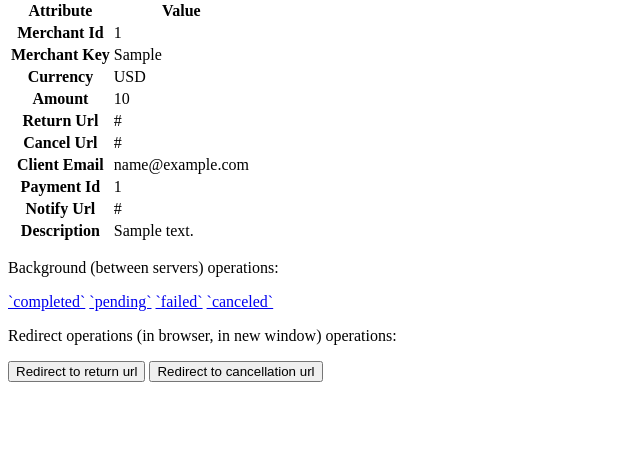
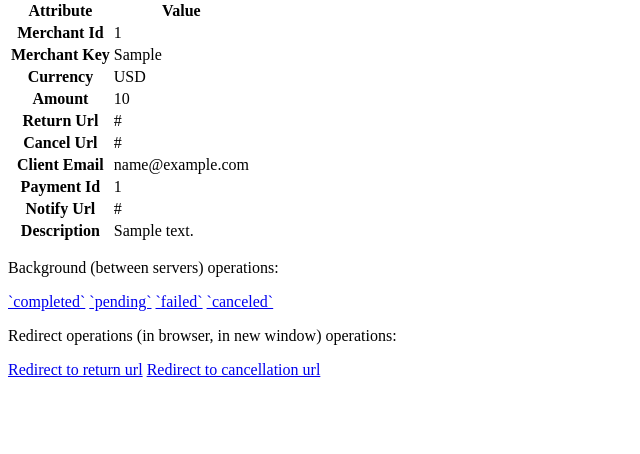
Before and after one commit to bpacholek/fakepay, a Symfony app: template templates/found.html.twig in a window 1280 px wide. Shown: the part 192-646 px from the top of the page, without its empty margins (0-640 px from the left). Run offline with Twig, Linux system fonts and the light colour scheme; the template is opened without the code that fills it: most values are stand-ins (such as "Sample title", 1, 10 or a date in 2020); some libraries are stand-ins or nearby versions.

Commit message:
fakepay redirect urls

```diff
--- a/templates/found.html.twig
+++ b/templates/found.html.twig
@@ -71,8 +71,8 @@
         </div>
         <div class="col-sm">
             <p>Redirect operations (in browser, in new window) operations:</p>
-            <button type="button" class="btn btn-success">Redirect to return url</button>
-            <button type="button" class="btn btn-danger">Redirect to cancellation url</button>
+            <a href="{{ payment.returnUrl }}" class="btn btn-success">Redirect to return url</a>
+            <a href="{{ payment.cancelUrl }}" class="btn btn-danger">Redirect to cancellation url</a>
         </div>
     </div>
     <div class="row">
```
